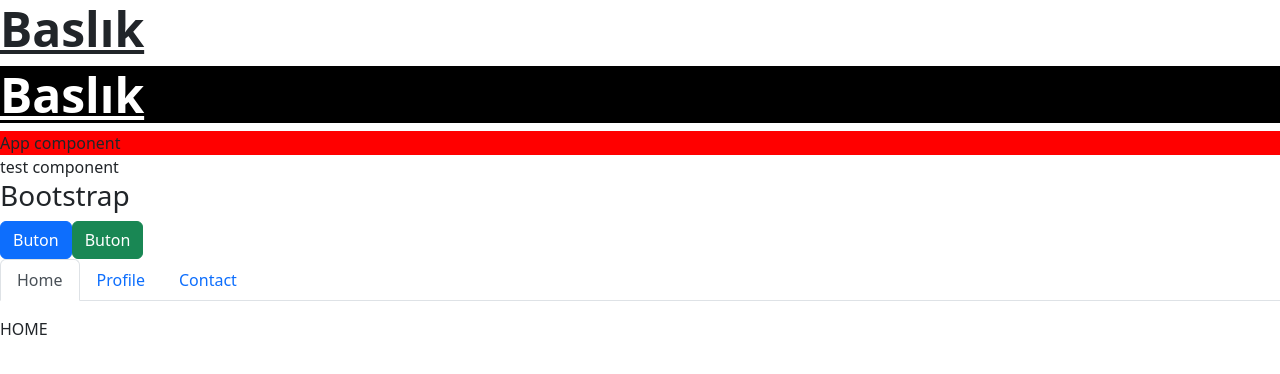
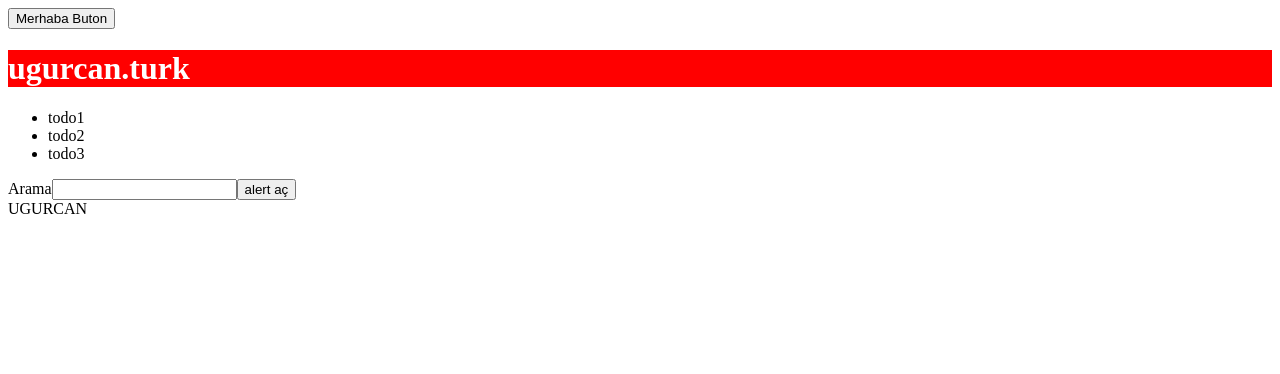
Before and after one commit to uct-trk/React-bootcamp, a React (Create React App) app: page / in a window 1280 px wide. Shown: the top 374 px of the page. Built offline with nearby package versions, Linux system fonts and the light colour scheme.

Commit message:
JSX - createElement, fragment

```diff
--- a/package.json
+++ b/package.json
@@ -11,6 +11,7 @@
     "react-bootstrap": "^2.4.0",
     "react-dom": "^18.2.0",
     "react-scripts": "5.0.1",
+    "sass": "^1.54.0",
     "styled-components": "^5.3.5",
     "web-vitals": "^2.1.4"
   },
--- a/src/App.js
+++ b/src/App.js
@@ -1,17 +1,52 @@
-import styles from './App.module.css'
-import Bootstrap from './Bootstrap';
-import { Title } from './Components';
-import Test from './Test';
+import "./style.scss";
+import { createElement } from "react";
+
+function Button(props) {
+  return <button>{props.text}</button>;
+}
+
 function App() {
+  const todos = ["todo1", "todo2", "todo3"];
+  /* create element yontemiyle eleman oluşturma
+  const h1 = createElement("h1", null, "ugurcan.com");
+  const ul = createElement(
+    "ul",
+    null,
+    todos.map((todo) => createElement("li", null, todo))
+  );
+  return createElement(
+    "main",
+    {
+      className: "test",
+      id: "main",
+    },
+    h1,
+    ul
+  );
+  */
+  const name = "Ugurcan";
+
+  const showAlert = () => {
+    alert(name);
+  };
+
+  /* JSX */
   return (
     <>
-      <Title>Baslık</Title>
-      <Title theme='dark'>Baslık</Title>
-      <div className={styles.App}>
-        App component
-      </div>
-      <Test />
-      <Bootstrap />
+      <Button text="Merhaba Buton" />
+      <main id="main" className="test">
+        <h1 style={{ background: "red", color: "white" }}>ugurcan.turk</h1>
+        <ul>
+          {todos.map((todo) => (
+            <li>{todo}</li>
+          ))}
+        </ul>
+        <label htmlFor="search">Arama</label>
+        <input type="text" name="search" id="search" />
+        <button onClick={showAlert}>alert aç</button>
+        <br />
+        {name.toUpperCase()}
+      </main>
     </>
   );
 }
```
Also changed, not shown: src/Styles.js (added, +20 -0 lines), src/style.scss (added), 1 other file (tests, documents, lock files or other folders).
